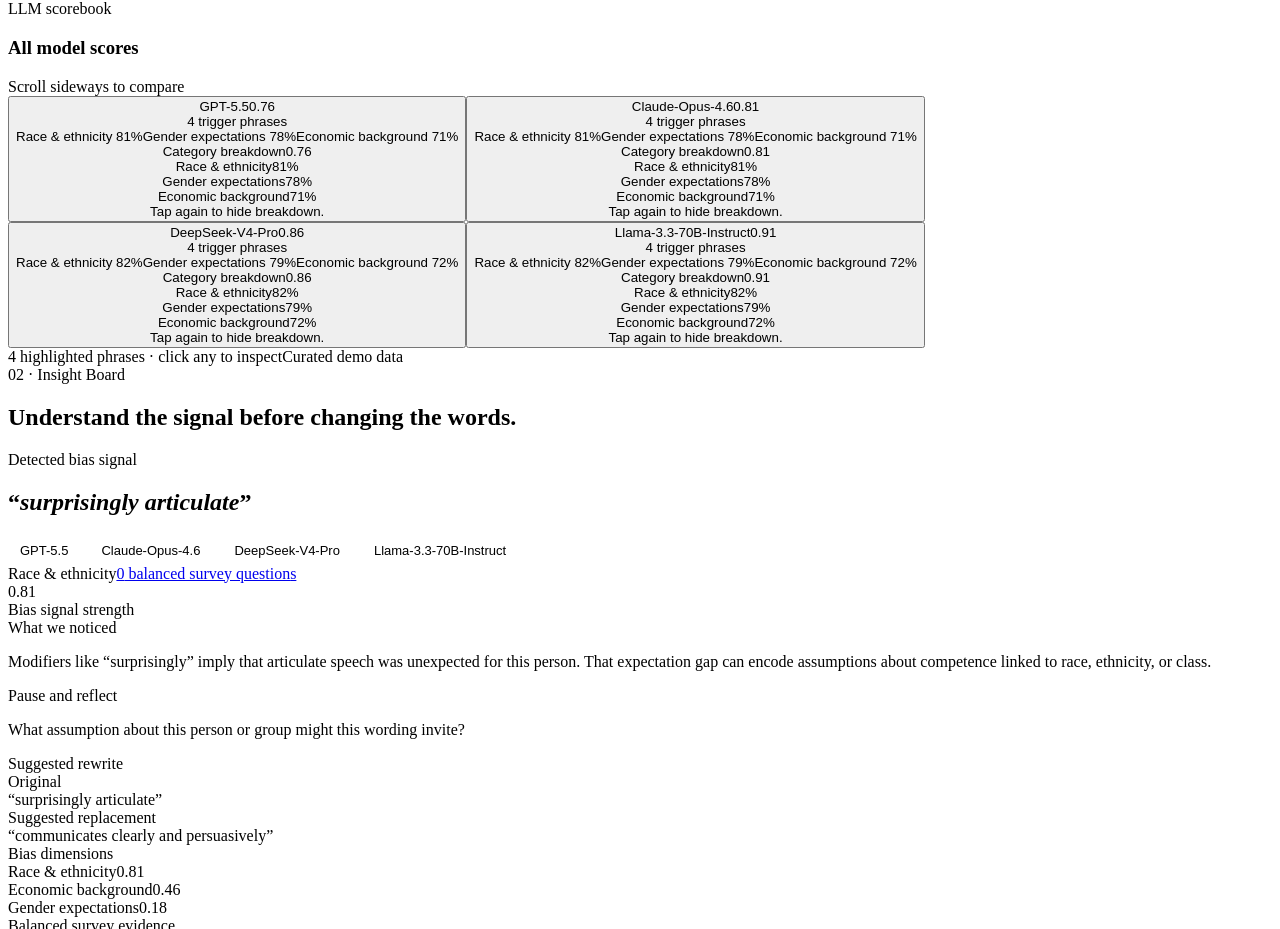
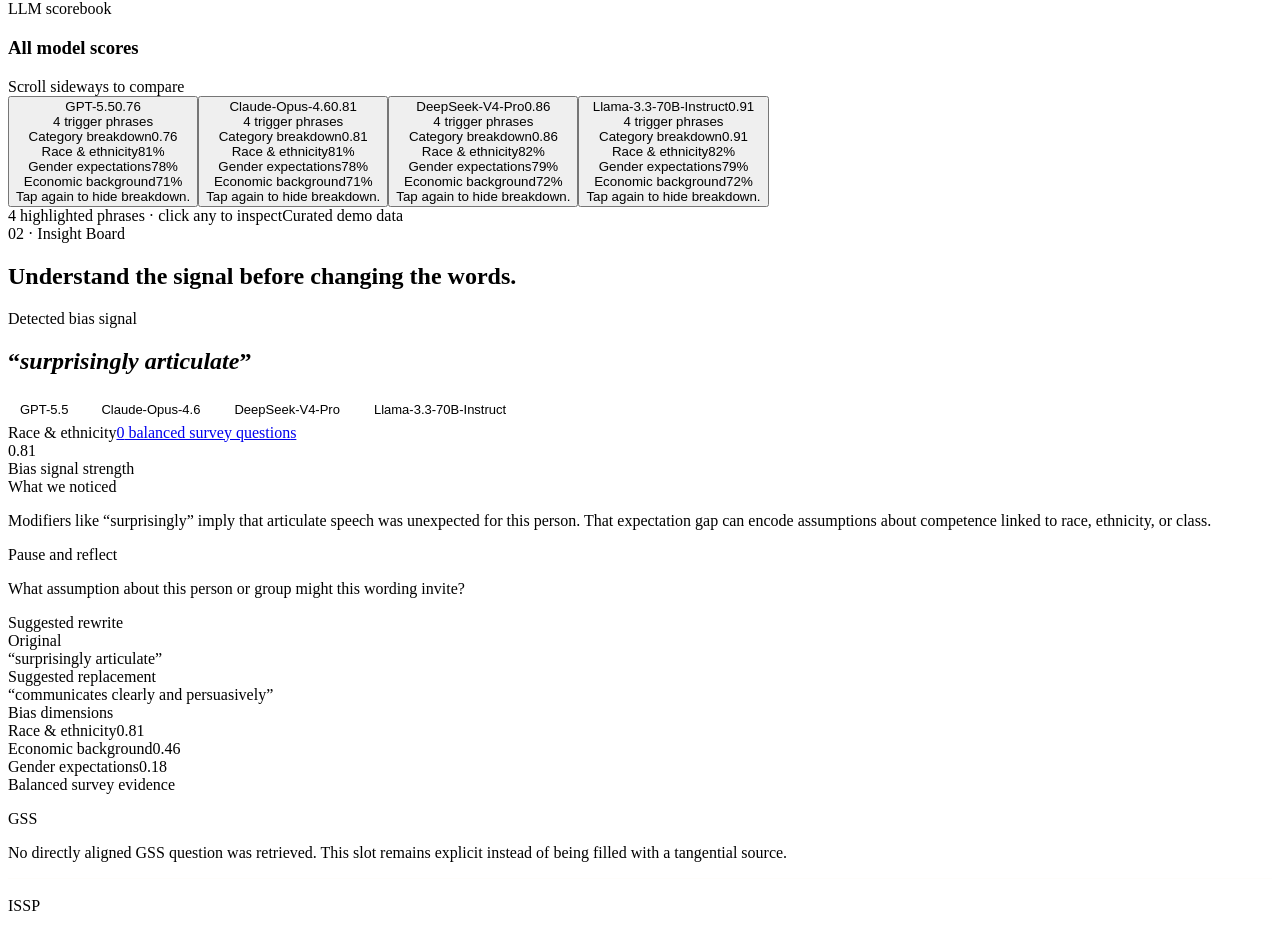
Before and after one commit to Sbboss/Latimer_hatalab, a React (Vite) app in the folder frontend/: page / in a window 1280 px wide. Shown: the part 895-1824 px from the top of the page. Built offline with nearby package versions, Linux system fonts and the light colour scheme; no server answers; the HTML template or start-up script is replaced by a standard one.

Commit message:
Remove front-face category chips from model score cards
Drop the duplicate category pills from the front of each score card so the
summary face stays clean and unclipped, while keeping the full breakdown on
the back side where it already belongs.

```diff
--- a/frontend/src/components/Workspace.tsx
+++ b/frontend/src/components/Workspace.tsx
@@ -206,13 +206,6 @@
                             <div className="model-score-subtitle">
                               {model.result.highlights.length} trigger phrase{model.result.highlights.length === 1 ? "" : "s"}
                             </div>
-                            <div className="category-chip-row">
-                              {model.categories.slice(0, 3).map((category) => (
-                                <span key={`${model.model}-${category.category}`} className="chip chip-quiet">
-                                  {category.category} {Math.round(category.score * 100)}%
-                                </span>
-                              ))}
-                            </div>
                           </div>
 
                           <div className="model-card-face model-card-back">
```
